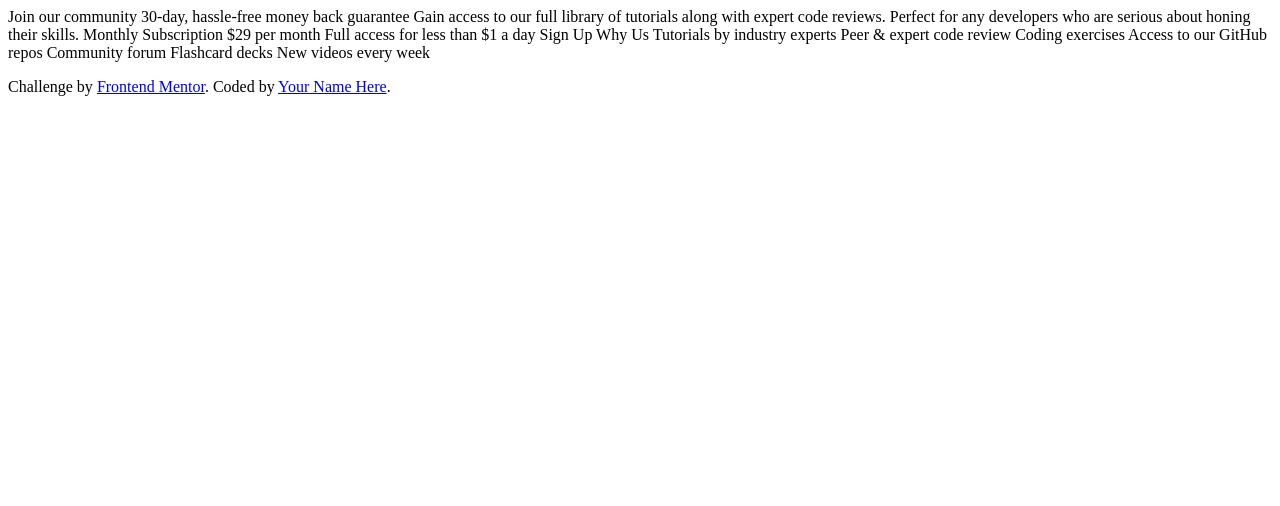
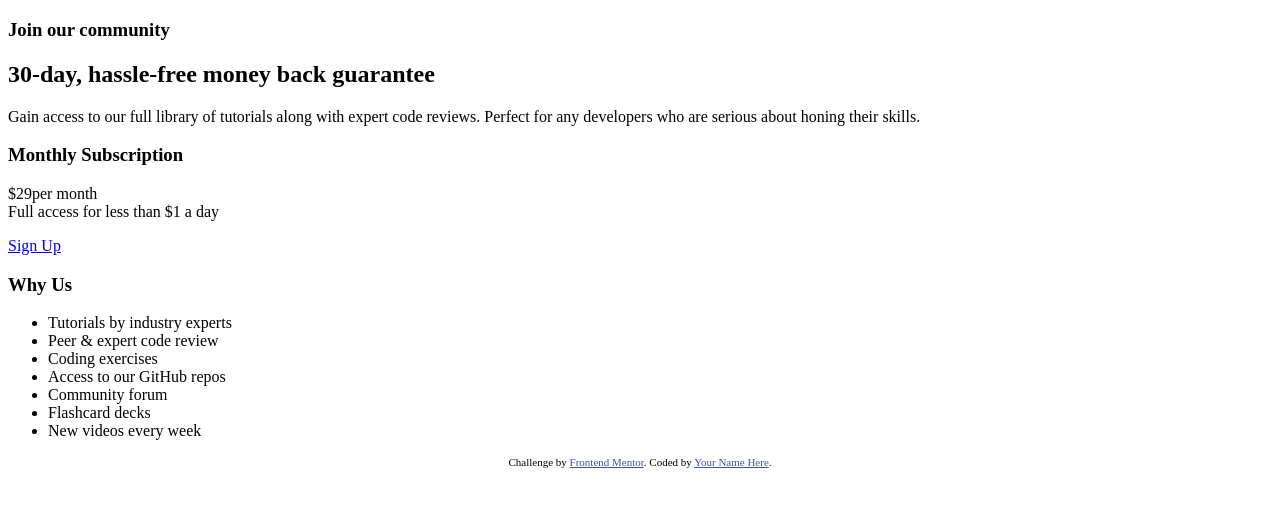
Before and after one commit to andrewabreu97/single-price-grid-component, a plain HTML site: page index.html in a window 1280 px wide. Drawn offline with Linux system fonts and the light colour scheme.

Commit message:
Add base HTML markup using BEM CSS architecture

```diff
--- a/css/styles.css
+++ b/css/styles.css
@@ -0,0 +1,7 @@
+.attribution {
+    font-size: 11px;
+    text-align: center; }
+
+.attribution a {
+    color: hsl(228, 45%, 44%);
+}
--- a/index.html
+++ b/index.html
@@ -10,31 +10,39 @@
   <title>Frontend Mentor | Single Price Grid Component</title>
 </head>
 <body>
-  Join our community
 
-  30-day, hassle-free money back guarantee
-
-  Gain access to our full library of tutorials along with expert code reviews.
-  Perfect for any developers who are serious about honing their skills.
-
-  Monthly Subscription
-
-  &dollar;29 per month
-
-  Full access for less than &dollar;1 a day
-
-  Sign Up
-
-  Why Us
-
-  Tutorials by industry experts
-  Peer &amp; expert code review
-  Coding exercises
-  Access to our GitHub repos
-  Community forum
-  Flashcard decks
-  New videos every week
-
+  <div class="container">
+    <section class="single-price">
+      <section class="single-price__box">
+        <h1 class="single-price__title">Join our community</h1>
+        <h2 class="single-price__subtitle">30-day, hassle-free money back guarantee</h2>
+        <p class="single-price__paragraph">
+          Gain access to our full library of tutorials along with expert code reviews.
+          Perfect for any developers who are serious about honing their skills.
+        </p>
+      </section>
+      <section class="single-price__box">
+        <h1 class="single-price__title">Monthly Subscription</h1>
+        <p class="single-price__paragraph">
+          <div><span class="single-price__price">&dollar;29</span><span class="single-price__billing-cicle">per month</span></div>
+          Full access for less than &dollar;1 a day
+        </p>
+        <a href="#" class="button">Sign Up</a>
+      </section>
+      <section class="single-price_box">
+        <h1 class="single-price__title">Why Us</h1>
+        <ul class="single-price__list">
+          <li class="single-price__item">Tutorials by industry experts</li>
+          <li class="single-price__item">Peer &amp; expert code review</li>
+          <li class="single-price__item">Coding exercises</li>
+          <li class="single-price__item">Access to our GitHub repos</li>
+          <li class="single-price__item">Community forum</li>
+          <li class="single-price__item">Flashcard decks</li>
+          <li class="single-price__item">New videos every week</li>
+        </ul>
+      </section>
+    </section>
+  </div>
   <footer>
     <p class="attribution">
       Challenge by <a href="https://www.frontendmentor.io?ref=challenge" target="_blank">Frontend Mentor</a>.
```
